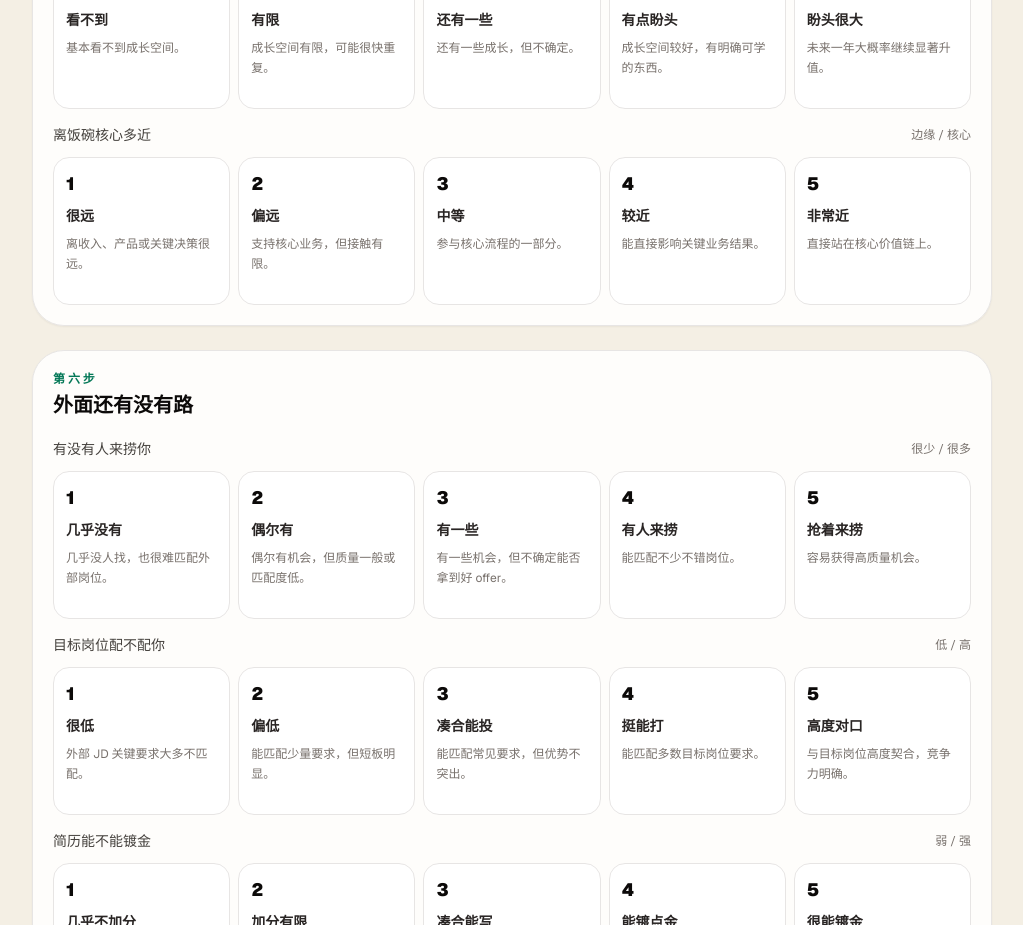
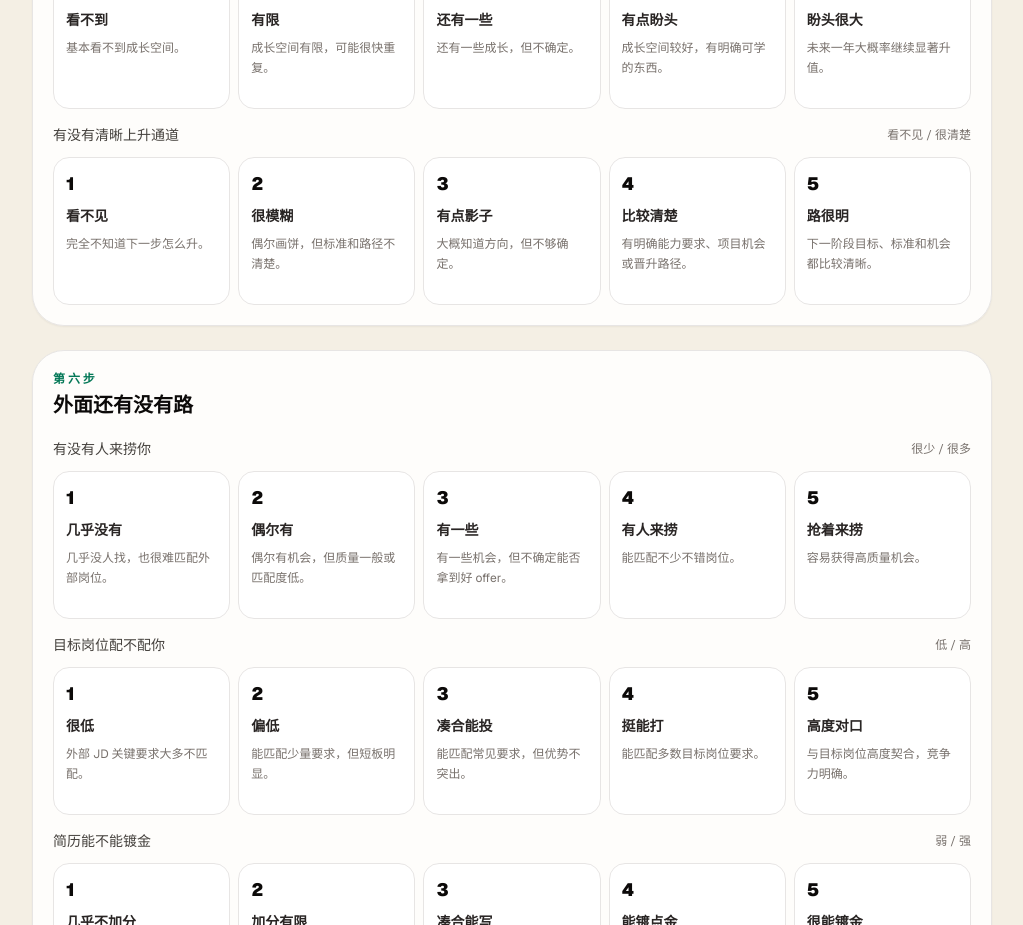
Before and after one commit to Falcom4000/awsome-job-calculator, a Next.js app: page / in a window 1280 px wide. Shown: the part 2460-3385 px from the top of the page, without its empty margins (128-1151 px from the left). Built offline with nearby package versions, Linux system fonts and the light colour scheme.

Commit message:
new question

```diff
--- a/components/calculator.tsx
+++ b/components/calculator.tsx
@@ -45,9 +45,9 @@ type RatingCopyKey =
   | "criticalResourceControl"
   | "pastGrowth"
   | "futureGrowth"
-  | "closeToCoreBusiness"
   | "mentoring"
   | "promotionClarity"
+  | "feedbackQuality"
   | "resumeValue"
   | "externalOpportunities"
   | "jdMatch"
@@ -152,13 +152,6 @@ const ratingCopy: Record<RatingCopyKey, RatingOption[]> = {
     { score: 4, title: "有点盼头", description: "成长空间较好，有明确可学的东西。" },
     { score: 5, title: "盼头很大", description: "未来一年大概率继续显著升值。" },
   ],
-  closeToCoreBusiness: [
-    { score: 1, title: "很远", description: "离收入、产品或关键决策很远。" },
-    { score: 2, title: "偏远", description: "支持核心业务，但接触有限。" },
-    { score: 3, title: "中等", description: "参与核心流程的一部分。" },
-    { score: 4, title: "较近", description: "能直接影响关键业务结果。" },
-    { score: 5, title: "非常近", description: "直接站在核心价值链上。" },
-  ],
   mentoring: [
     { score: 1, title: "没人带", description: "基本靠自己摸索，反馈和指导很少。" },
     { score: 2, title: "带得少", description: "偶尔有指导，但系统性不足。" },
@@ -172,6 +165,13 @@ const ratingCopy: Record<RatingCopyKey, RatingOption[]> = {
     { score: 3, title: "有点影子", description: "大概知道方向，但不够确定。" },
     { score: 4, title: "比较清楚", description: "有明确能力要求、项目机会或晋升路径。" },
     { score: 5, title: "路很明", description: "下一阶段目标、标准和机会都比较清晰。" },
+  ],
+  feedbackQuality: [
+    { score: 1, title: "没人反馈", description: "做完就完了，基本没人帮你纠偏。" },
+    { score: 2, title: "反馈很虚", description: "有反馈，但大多是情绪或口号。" },
+    { score: 3, title: "偶尔有用", description: "有时能得到有效建议，但不稳定。" },
+    { score: 4, title: "反馈挺准", description: "能指出问题，也能帮你提升标准。" },
+    { score: 5, title: "精准纠偏", description: "反馈及时、具体、专业，能明显加速成长。" },
   ],
   resumeValue: [
     { score: 1, title: "几乎不加分", description: "经历难以对外解释，简历价值弱。" },
@@ -879,11 +879,11 @@ export default function JobCalculator() {
           <Section eyebrow="第五步" title="这班有没有盼头">
             <RatingField label="过去半年有没有变强" low="停滞" high="变强很多" copyKey="pastGrowth" value={inputs.pastGrowth} onChange={(value) => setValue("pastGrowth", value)} />
             <RatingField label="未来一年有没有盼头" low="有限" high="空间大" copyKey="futureGrowth" value={inputs.futureGrowth} onChange={(value) => setValue("futureGrowth", value)} />
-            <RatingField label="离饭碗核心多近" low="边缘" high="核心" copyKey="closeToCoreBusiness" value={inputs.closeToCoreBusiness} onChange={(value) => setValue("closeToCoreBusiness", value)} />
+            <RatingField label="有没有清晰上升通道" low="看不见" high="很清楚" copyKey="promotionClarity" value={inputs.promotionClarity} onChange={(value) => setValue("promotionClarity", value)} />
             {inputs.mode === "detailed" ? (
               <>
                 <RatingField label="有没有大佬带飞" low="没人带" high="学得快" copyKey="mentoring" value={inputs.mentoring} onChange={(value) => setValue("mentoring", value)} />
-                <RatingField label="有没有清晰上升通道" low="看不见" high="很清楚" copyKey="promotionClarity" value={inputs.promotionClarity} onChange={(value) => setValue("promotionClarity", value)} />
+                <RatingField label="有没有高质量反馈" low="没人反馈" high="反馈很准" copyKey="feedbackQuality" value={inputs.feedbackQuality} onChange={(value) => setValue("feedbackQuality", value)} />
               </>
             ) : null}
           </Section>
--- a/lib/job-scoring.ts
+++ b/lib/job-scoring.ts
@@ -44,9 +44,9 @@ export type JobInputs = {
   criticalResourceControl: RatingValue;
   pastGrowth: RatingValue;
   futureGrowth: RatingValue;
-  closeToCoreBusiness: RatingValue;
   mentoring: RatingValue;
   promotionClarity: RatingValue;
+  feedbackQuality: RatingValue;
   resumeValue: RatingValue;
   externalOpportunities: RatingValue;
   jdMatch: RatingValue;
@@ -340,9 +340,9 @@ export const defaultInputs: JobInputs = {
   criticalResourceControl: null,
   pastGrowth: null,
   futureGrowth: null,
-  closeToCoreBusiness: null,
   mentoring: null,
   promotionClarity: null,
+  feedbackQuality: null,
   resumeValue: null,
   externalOpportunities: null,
   jdMatch: null,
@@ -537,16 +537,16 @@ function calculateStability(inputs: JobInputs) {
 
 function calculateGrowth(inputs: JobInputs) {
   if (!isDetailedMode(inputs)) {
-    return clamp(weighted([[subjective(inputs.closeToCoreBusiness), 0.25], [subjective(inputs.pastGrowth), 0.35], [subjective(inputs.futureGrowth), 0.4]]));
+    return clamp(weighted([[subjective(inputs.pastGrowth), 0.35], [subjective(inputs.futureGrowth), 0.4], [subjective(inputs.promotionClarity), 0.25]]));
   }
 
   return clamp(
     weighted([
-      [subjective(inputs.closeToCoreBusiness), 0.22],
-      [subjective(inputs.pastGrowth), 0.26],
+      [subjective(inputs.pastGrowth), 0.28],
       [subjective(inputs.futureGrowth), 0.32],
       [subjective(inputs.mentoring), 0.1],
-      [subjective(inputs.promotionClarity), 0.1],
+      [subjective(inputs.promotionClarity), 0.18],
+      [subjective(inputs.feedbackQuality), 0.12],
     ])
   );
 }
@@ -642,7 +642,7 @@ function getDimensionReason(key: DimensionKey, score: number, inputs: JobInputs)
       level === "优势"
         ? "工时、通勤、压力、福利和健康损耗整体可控。"
         : "工时、通勤、压力、福利或健康损耗拉低了可持续性。",
-    growth: !isDetailedMode(inputs) ? "主要依据过去半年成长和未来一年成长预期。" : "综合核心业务、成长速度、带教和上升通道判断。",
+    growth: !isDetailedMode(inputs) ? "主要依据过去成长、未来预期和上升通道判断。" : "综合成长速度、未来预期、带教和上升通道判断。",
     liquidity: "综合外部机会、JD 匹配、简历价值、成果可理解度和迁移能力判断。",
     fit: !isDetailedMode(inputs) ? "主要依据总体匹配度判断。" : "综合行业偏好、内容偏好、长期目标和额外学习意愿判断。",
   };
@@ -655,7 +655,7 @@ function getConfidence(inputs: JobInputs): ScoreResult["confidence"] {
     income: isDetailedMode(inputs) ? { level: "中", reason: "已结合城市、行业、岗位、经验、企业性质和岗位层级基准；行业层级薪酬仍依赖报告分位和兜底规则。" } : { level: "中", reason: briefIncomeReason },
     stability: isDetailedMode(inputs) ? { level: "中", reason: "已结合公司、团队、岗位核心度、资源掌握和行业稳定性基准。" } : { level: "低", reason: "主要依赖公司规模、经营情况和未来一年安全感。" },
     holding: { level: "高", reason: "工时、通勤、压力、福利水平和所在城市通勤基准是舒适度的核心字段。" },
-    growth: isDetailedMode(inputs) ? { level: "中", reason: "已提供核心业务、成长预期、带教和上升通道。" } : { level: "低", reason: "主要依赖核心业务、过去成长和未来预期。" },
+    growth: isDetailedMode(inputs) ? { level: "中", reason: "已提供成长预期、带教和上升通道。" } : { level: "低", reason: "主要依赖过去成长、未来预期和上升通道。" },
     liquidity: isDetailedMode(inputs)
       ? { level: "中", reason: "已结合外部机会、JD 匹配、简历价值、成果表达和迁移能力。" }
       : { level: "低", reason: "主要依赖外部机会、JD 匹配和简历价值。" },
```
